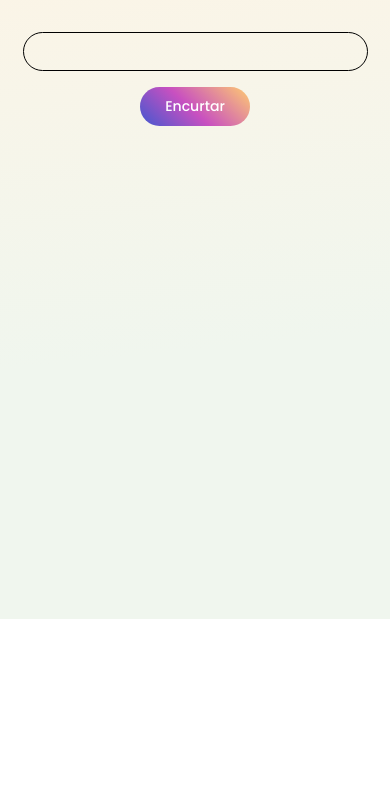
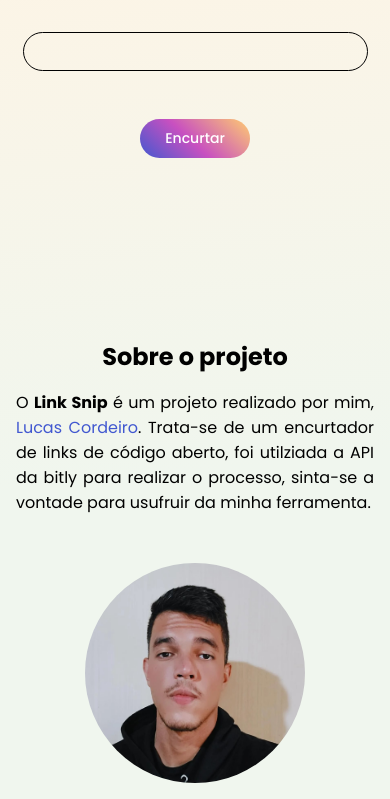
Before and after one commit to JoaoLucasCordeiro/link_snip_project, a plain HTML site: page index.html in a window 390 px wide. Shown: the part 225-1024 px from the top of the page. Before the commit the page ends 844 px from the top, so only its background shows below. Drawn offline with Linux system fonts and the light colour scheme.

Commit message:
sessão - sobre o projeto

```diff
--- a/index.html
+++ b/index.html
@@ -16,7 +16,7 @@
         <nav class="nav_bar">
             <ul class="links_row">
                 <li class="link_item">
-                    <a href="">Sobre o projeto</a>
+                    <a href="#project">Sobre o projeto</a>
                 </li>
                 <a class="button_github" href="https://github.com/JoaoLucasCordeiro/linkSnip_project" target="_blank">
                     GitHub
@@ -28,7 +28,7 @@
             <h1 class="title">Link Snip</h1>
             <span>Abaixo, insira o link que você deseja encurtar</span>
             <div class="input_container">
-                <input type="text" id="link_input" >
+                <input type="text" id="link_input">
                 <button id="button_action_input">Encurtar</button>
             </div>
         </section>
@@ -42,6 +42,19 @@
                 </div>
             </div>
         </section>
+
+        <section class="about_project">
+            <div class="container_about" id="project">
+                <h1>Sobre o projeto</h1>
+                <p>
+                    O <span>Link Snip</span> é um projeto realizado por mim,
+                    <a href="https://github.com/JoaoLucasCordeiro" target="_blank">Lucas Cordeiro</a>.
+                    Trata-se de um encurtador de links de código aberto,
+                     foi utilziada a API da bitly para realizar o processo, sinta-se a vontade para usufruir da minha ferramenta.
+                </p>
+            </div>
+            <img src="./src/images/foto - perfil.jpg" alt="Lucas Cordeiro">
+        </section>
     </main>
 
     <script src="https://kit.fontawesome.com/721fa646a8.js" crossorigin="anonymous"></script>
--- a/src/styles/styles.css
+++ b/src/styles/styles.css
@@ -8,8 +8,8 @@
 }
 
 body {
-    width: 100vw;
-    height: 100vh;
+    width: 100%;
+    height: 100%;
     background-image: linear-gradient(174.2deg, rgba(255, 244, 228, 1) 7.1%, rgba(240, 246, 238, 1) 67.4%);
 }
 
@@ -144,9 +144,9 @@ a {
     padding: 0.35rem;
     padding-left: 0.4rem;
     border-radius: 7rem;
-    -webkit-box-shadow: -7px -8px 54px -27px rgba(0,0,0,0.75);
-    -moz-box-shadow: -7px -8px 54px -27px rgba(0,0,0,0.75);
-    box-shadow: -7px -8px 54px -27px rgba(0,0,0,0.75);
+    -webkit-box-shadow: -7px -8px 54px -27px rgba(0, 0, 0, 0.75);
+    -moz-box-shadow: -7px -8px 54px -27px rgba(0, 0, 0, 0.75);
+    box-shadow: -7px -8px 54px -27px rgba(0, 0, 0, 0.75);
 }
 
 .short-links p {
@@ -167,7 +167,7 @@ a {
     transition: all .2s ease-in-out;
 }
 
-#copy_button i{
+#copy_button i {
     color: #FFF;
     font-size: 1.2rem;
 }
@@ -175,6 +175,37 @@ a {
 #copy_button:hover {
     transform: scale(0.95);
 }
+
+.about_project {
+    padding: 2rem;
+    display: flex;
+    align-items: center;
+    width: 100%;
+    justify-content: space-around;
+}
+
+.about_project img {
+    width: 300px;
+    height: 300px;
+    border-radius: 50%;
+}
+
+.container_about {
+    width: 50%;
+    display: flex;
+    flex-direction: column;
+    gap: 1rem;
+}
+
+.container_about p a {
+    color: #4158D0;
+}
+
+.container_about p span {
+    font-weight: bold;
+}
+
+
 
 @media (max-width: 480px) {
 
@@ -207,6 +238,7 @@ a {
     }
 
     .input_container button {
+        margin-top: 2rem;
         width: 110px;
         padding: 0.55rem;
         font-size: 0.88rem;
@@ -234,4 +266,27 @@ a {
         font-size: 0.45rem;
     }
 
+    .about_project {
+        padding: 1rem;
+        display: flex;
+        flex-direction: column;
+        gap: 3rem;
+    }
+
+    .about_project img {
+        width: 220px;
+        height: 220px;
+        border-radius: 50%;
+    }
+
+    .container_about {
+        width: 100%;
+        flex-direction: column;
+        justify-content: center;
+        align-items: center;
+    }
+
+    .container_about p {
+        text-align: justify;
+    }
 }
```
Also changed, not shown: src/images/foto - perfil.jpg (added).
